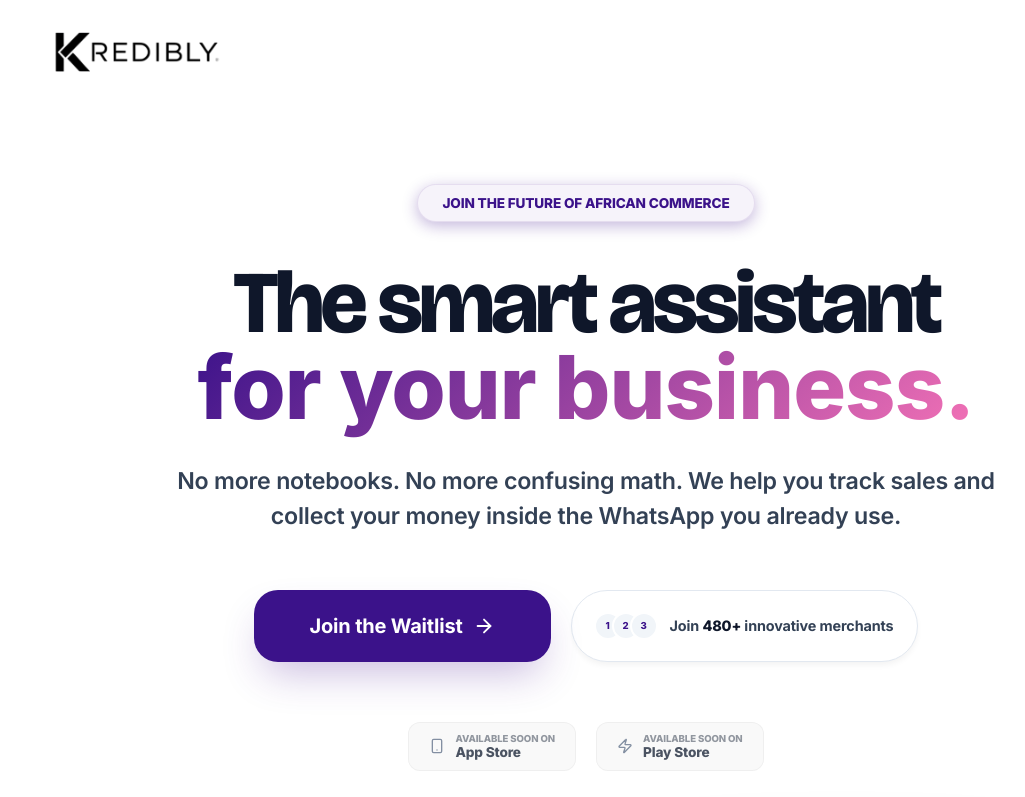
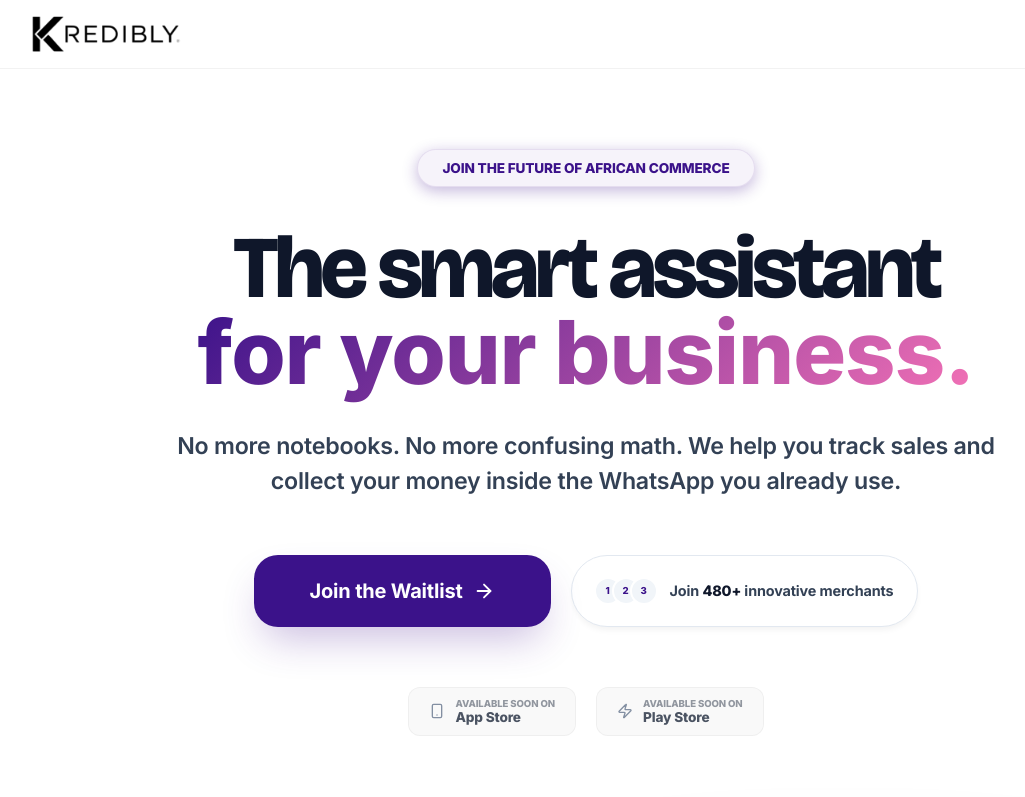
Before and after one commit to Lamidev/Kredibly, a React (Vite) app in the folder frontend/: page / in a window 1280 px wide. Shown: the top 797 px of the page, without its empty margins (54-1079 px from the left). Built offline with nearby package versions, Linux system fonts and the light colour scheme; no server answers.

Commit message:
made changes

```diff
--- a/frontend/src/components/public/PublicNavbar.jsx
+++ b/frontend/src/components/public/PublicNavbar.jsx
@@ -22,7 +22,7 @@ const PublicNavbar = () => {
                 {/* Same Desktop Nav Code... keeping it brief to focus on mobile menu below */}
                 <div className="landing-nav-container" style={{ height: '80px', display: 'flex', alignItems: 'center', justifyContent: 'space-between' }}>
                     <Link to="/home" onClick={() => window.scrollTo(0, 0)} style={{ display: 'flex', alignItems: 'center' }}>
-                        <img src="/krediblyrevamped.png" alt="Kredibly" style={{ height: '40px', objectFit: 'contain', filter: 'contrast(1.15) brightness(1.02)' }} />
+                        <img src="/krediblyrevamped.png" alt="Kredibly" style={{ height: '36px', objectFit: 'contain', filter: 'contrast(1.15) brightness(1.02)' }} />
                     </Link>
 
                     {/* Center: Desktop Nav Links... */}
--- a/frontend/src/pages/public/PublicInvoicePage.jsx
+++ b/frontend/src/pages/public/PublicInvoicePage.jsx
@@ -491,7 +491,7 @@ const PublicInvoicePage = () => {
             <div style={{ position: 'fixed', top: 0, left: 0, width: '100%', height: '500px', background: 'linear-gradient(to bottom, rgba(245, 243, 255, 0.5), transparent)', pointerEvents: 'none' }} />
 
             {/* Navbar */}
-            <nav style={{ ...maxW2xl, position: 'relative', zIndex: 10, padding: '24px', ...flexBtw }}>
+            <nav style={{ ...maxW2xl, position: 'relative', zIndex: 10, padding: '24px 16px', display: 'flex', justifyContent: 'space-between', alignItems: 'center' }}>
                 <img src="/krediblyrevamped.png" alt="Kredibly" style={{ height: '24px' }} />
                 <div style={{ display: 'flex', alignItems: 'center', gap: '16px' }}>
                     {sale.businessId ? (
--- a/frontend/src/pages/public/Waitlist.jsx
+++ b/frontend/src/pages/public/Waitlist.jsx
@@ -117,16 +117,20 @@ const Waitlist = () => {
 
             {/* Nav */}
             <nav className="waitlist-nav" style={{
-                padding: '32px 40px',
-                position: 'relative',
-                zIndex: 10,
+                padding: '16px 20px',
+                position: 'sticky',
+                top: 0,
+                background: 'rgba(255,255,255,0.8)',
+                backdropFilter: 'blur(10px)',
+                zIndex: 1000,
                 maxWidth: '1200px',
                 margin: '0 auto',
                 display: 'flex',
                 justifyContent: 'space-between',
-                alignItems: 'center'
+                alignItems: 'center',
+                borderBottom: '1px solid rgba(0,0,0,0.05)'
             }}>
-                <img src="/krediblyrevamped.png" alt="Kredibly" style={{ height: '40px', filter: 'contrast(1.15) brightness(1.02)' }} className="nav-logo" />
+                <img src="/krediblyrevamped.png" alt="Kredibly" style={{ height: '36px', filter: 'contrast(1.15) brightness(1.02)' }} className="nav-logo" />
                 <div>
                      {/* Links removed for public as per strategy */}
                 </div>
--- a/frontend/src/pages/public/landing-page.jsx
+++ b/frontend/src/pages/public/landing-page.jsx
@@ -434,6 +434,8 @@ const LandingPage = () => {
                 {/* Background Ambient Glow */}
                 <div style={{ position: 'absolute', top: '20%', right: '-10%', width: '600px', height: '600px', background: 'radial-gradient(circle, rgba(124, 58, 237, 0.1) 0%, transparent 70%)', filter: 'blur(120px)', zIndex: 0 }} />
 
+
+
                 <div style={{ maxWidth: '1200px', margin: '0 auto', position: 'relative', zIndex: 1, padding: '0 40px' }}>
                     <div className="mobile-reverse" style={{ display: 'grid', gridTemplateColumns: 'repeat(auto-fit, minmax(320px, 1fr))', gap: '80px', alignItems: 'center' }}>
 
@@ -453,7 +455,7 @@ const LandingPage = () => {
                                     style={{
                                         position: 'absolute',
                                         top: '20%',
-                                        left: '-80px',
+                                        left: '-40px',
                                         zIndex: 50,
                                         background: 'rgba(255,255,255,0.05)',
                                         backdropFilter: 'blur(20px)',
@@ -481,7 +483,7 @@ const LandingPage = () => {
                                     style={{
                                         position: 'absolute',
                                         bottom: '15%',
-                                        right: '-80px',
+                                        right: '-40px',
                                         zIndex: 50,
                                         background: 'rgba(255,255,255,0.05)',
                                         backdropFilter: 'blur(20px)',
```
